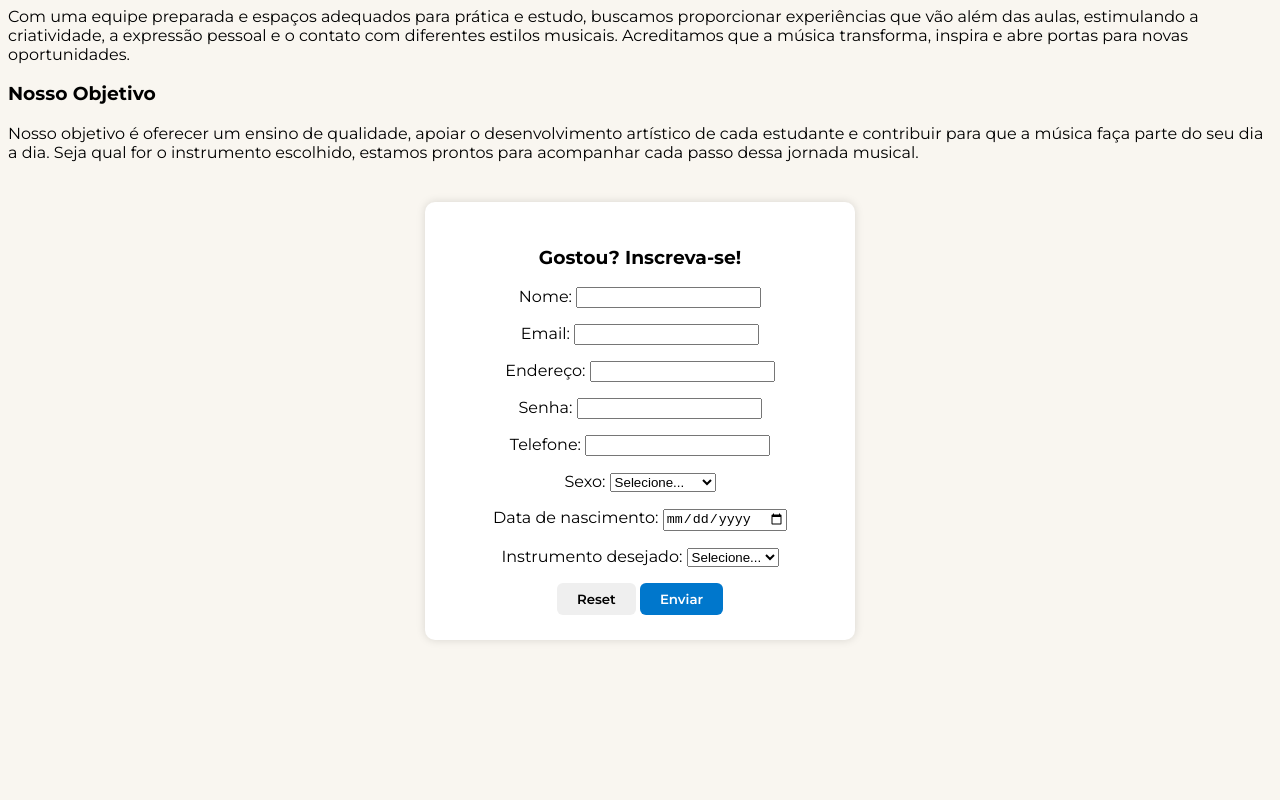
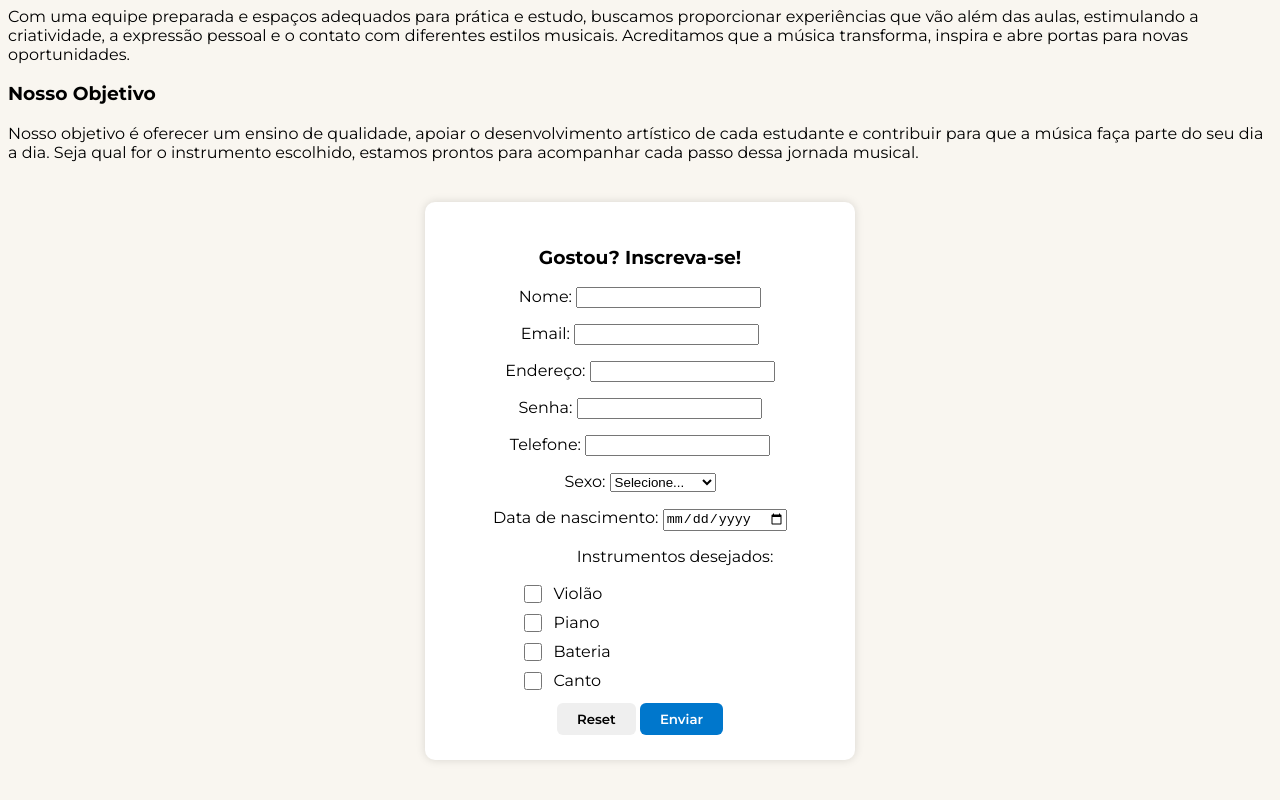
Before and after one commit to Gabriel-Fllores/site-escola-de-musica, a plain HTML site: page index.html in a window 1280 px wide. Shown: the part 666-1466 px from the top of the page. Before the commit the page ends 1346 px from the top, so only its background shows below. Drawn offline with Linux system fonts and the light colour scheme.

Commit message:
Atualizar título da página e reformular o formulário para seleção de instrumentos com checkboxes

```diff
--- a/index.html
+++ b/index.html
@@ -4,7 +4,7 @@
   <meta charset="UTF-8">
   <link rel="stylesheet" href="style.css"> <!-- coloca o css -->
   <link href="https://fonts.googleapis.com/css2?family=Montserrat:wght@400;500;600;700;800&display=swap" rel="stylesheet"> <!-- fonte titulo-->
-  <title>Cadastro</title>
+  <title>Para Seus Ouvidos</title>
 </head>
 <body>
 <!-- carrossel -->
@@ -59,18 +59,33 @@
         <option value="no">NAO OPINAR</option>
       </select></p>
       <p>Data de nascimento: <input type="date" id="data"></p>
-      <p>Instrumento desejado:
-       <select id="inst" name="inst">
-        <option value="escolha">Selecione...</option>
-        <option value="vio">VIOLAO</option>
-        <option value="pia">PIANO</option>
-        <option value="bateria">BATERIA</option>
-        <option value="canto">CANTO</option>
-      </select></p>
+      <div class="instrumentos-box">
+        <p>Instrumentos desejados:</p>
 
-      <input type="reset">
-      <button type="submit">Enviar</button>
-    </div>
+        <label class="check">
+          <input type="checkbox" name="inst[]" value="vio">
+          Violão
+        </label>
+
+        <label class="check">
+          <input type="checkbox" name="inst[]" value="pia">
+          Piano
+        </label>
+
+        <label class="check">
+          <input type="checkbox" name="inst[]" value="bateria">
+          Bateria
+        </label>
+
+        <label class="check">
+          <input type="checkbox" name="inst[]" value="canto">
+          Canto
+        </label>
+      </div>
+
+            <input type="reset">
+            <button type="submit">Enviar</button>
+          </div>
 </form>
 
 <script src="script.js"></script> <!-- coloca o javascript -->
--- a/style.css
+++ b/style.css
@@ -106,10 +106,29 @@
     background-color: #005fa3;
 }
 
-
-
 /*Site em geral*/
 body {
     background-color: #F9F6F0;
     font-family: 'Montserrat', sans-serif;
 }
+
+/*Escolher Instrumentos*/
+.instrumentos-box {
+  margin: 10px 0;
+  margin-left: 70px;
+  font-family: Montserrat, sans-serif;
+}
+
+.check {
+  display: flex;
+  align-items: center;
+  gap: 8px;
+  margin: 5px 0;
+  cursor: pointer;
+}
+
+.check input[type="checkbox"] {
+  width: 18px;
+  height: 18px;
+  cursor: pointer;
+}
```
